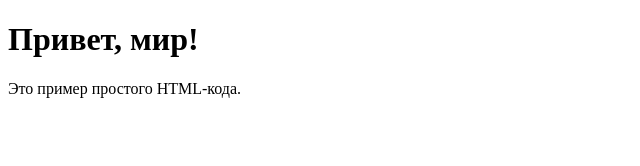
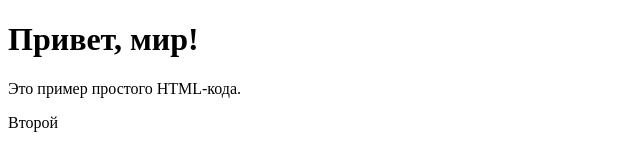
Before and after one commit to s-safarov/first_project, a plain HTML site: page page.html in a window 1280 px wide. Shown: the full height of the page, 0-640 px from the left. Drawn offline with Linux system fonts and the light colour scheme.

Commit message:
add new paragraph

```diff
--- a/page.html
+++ b/page.html
@@ -8,5 +8,6 @@
 <body>
     <h1>Привет, мир!</h1>
     <p>Это пример простого HTML-кода.</p>
+    <p>Второй</p>
 </body>
 </html>
```
